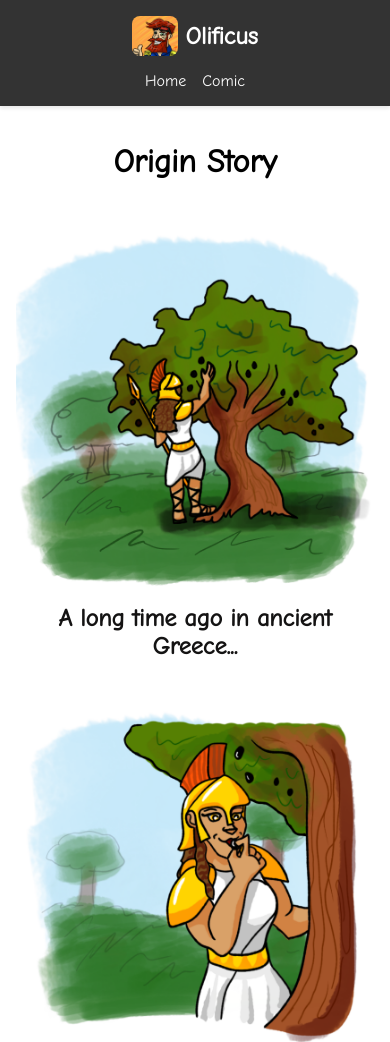
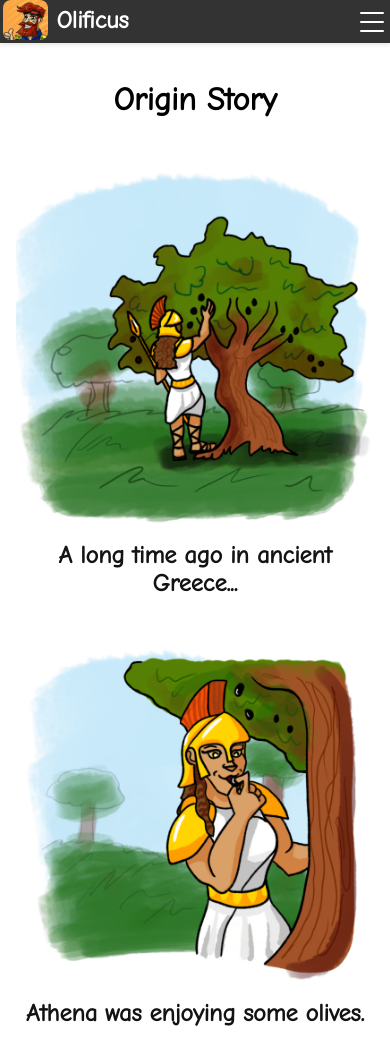
Before and after one commit to echujon/olificus, an Eleventy site: page comic/temp-comic-1.md in a window 390 px wide. Shown: the top 1042 px of the page. Built offline with nearby package versions, Linux system fonts and the light colour scheme; Eleventy itself is replaced by a stand-in of ours; files that its build step writes are made by us from their sources.

Commit message:
Make the navbar with menu

```diff
--- a/_includes/navbar.njk
+++ b/_includes/navbar.njk
@@ -1,7 +1,7 @@
 <style>
     .navbar {
         background-color: #333;
-        padding: 1rem;
+        /*padding: 1rem;*/
         position: sticky;
         top: 0;
         z-index: 1000;
@@ -25,6 +25,8 @@
         display: flex;
         align-items: center;
         gap: 0.5rem;
+        margin-bottom: 0.2rem;
+        margin-left: 0.2rem;
     }
 
     .navbar-logo img {
@@ -56,14 +58,98 @@
         color: #ddd;
     }
 
+    .hamburger {
+        display: none;
+        flex-direction: column;
+        justify-content: space-around;
+        cursor: pointer;
+        /*padding: 0.25rem;*/
+        width: 24px;
+        height: 20px;
+        position: relative;
+        margin-right: .4rem;
+    }
+
+    .hamburger span {
+        width: 100%;
+        height: 2px;
+        background-color: white;
+        transition: all 0.3s ease;
+        border-radius: 2px;
+        display: block;
+        position: absolute;
+        left: 0;
+    }
+
+    .hamburger span:nth-child(1) {
+        top: 0;
+    }
+
+    .hamburger span:nth-child(2) {
+        top: 50%;
+        transform: translateY(-50%);
+    }
+
+    .hamburger span:nth-child(3) {
+        bottom: 0;
+    }
+
+    .hamburger.active span:nth-child(1) {
+        top: 50%;
+        transform: translateY(-50%) rotate(45deg);
+    }
+
+    .hamburger.active span:nth-child(2) {
+        opacity: 0;
+    }
+
+    .hamburger.active span:nth-child(3) {
+        bottom: 50%;
+        transform: translateY(50%) rotate(-45deg);
+    }
+
     @media (max-width: 768px) {
-        .navbar-container {
-            flex-direction: column;
-            gap: 1rem;
+        .hamburger {
+            display: flex;
+        }
+
+        .navbar-logo img {
+            transition: opacity 0.3s ease, max-width 0.3s ease;
+        }
+
+        .navbar.scrolled .navbar-logo img {
+            opacity: 0;
+            max-width: 0;
+            margin: 0;
         }
 
         .navbar-links {
-            gap: 1rem;
+            position: absolute;
+            top: 100%;
+            left: 0;
+            right: 0;
+            background-color: #333;
+            flex-direction: column;
+            gap: 0;
+            padding: 0;
+            max-height: 0;
+            overflow: hidden;
+            transition: max-height 0.3s ease;
+        }
+
+        .navbar-links.active {
+            max-height: 200px;
+        }
+
+        .navbar-links li {
+            width: 100%;
+            text-align: center;
+            border-top: 1px solid #444;
+        }
+
+        .navbar-links a {
+            display: block;
+            padding: 1rem;
         }
     }
 </style>
@@ -74,9 +160,31 @@
             <img src="/images/olificus.jpg" alt="Olificus">
             <span>Olificus</span>
         </a>
+        <div class="hamburger" onclick="this.classList.toggle('active'); document.querySelector('.navbar-links').classList.toggle('active')">
+            <span></span>
+            <span></span>
+            <span></span>
+        </div>
         <ul class="navbar-links">
             <li><a href="/">Home</a></li>
             <li><a href="/comic/s1/e1/">Comic</a></li>
         </ul>
     </div>
 </nav>
+
+<script>
+let lastScrollTop = 0;
+const navbar = document.querySelector('.navbar');
+
+window.addEventListener('scroll', () => {
+    const scrollTop = window.pageYOffset || document.documentElement.scrollTop;
+
+    if (scrollTop > 50) {
+        navbar.classList.add('scrolled');
+    } else {
+        navbar.classList.remove('scrolled');
+    }
+
+    lastScrollTop = scrollTop;
+});
+</script>
```
